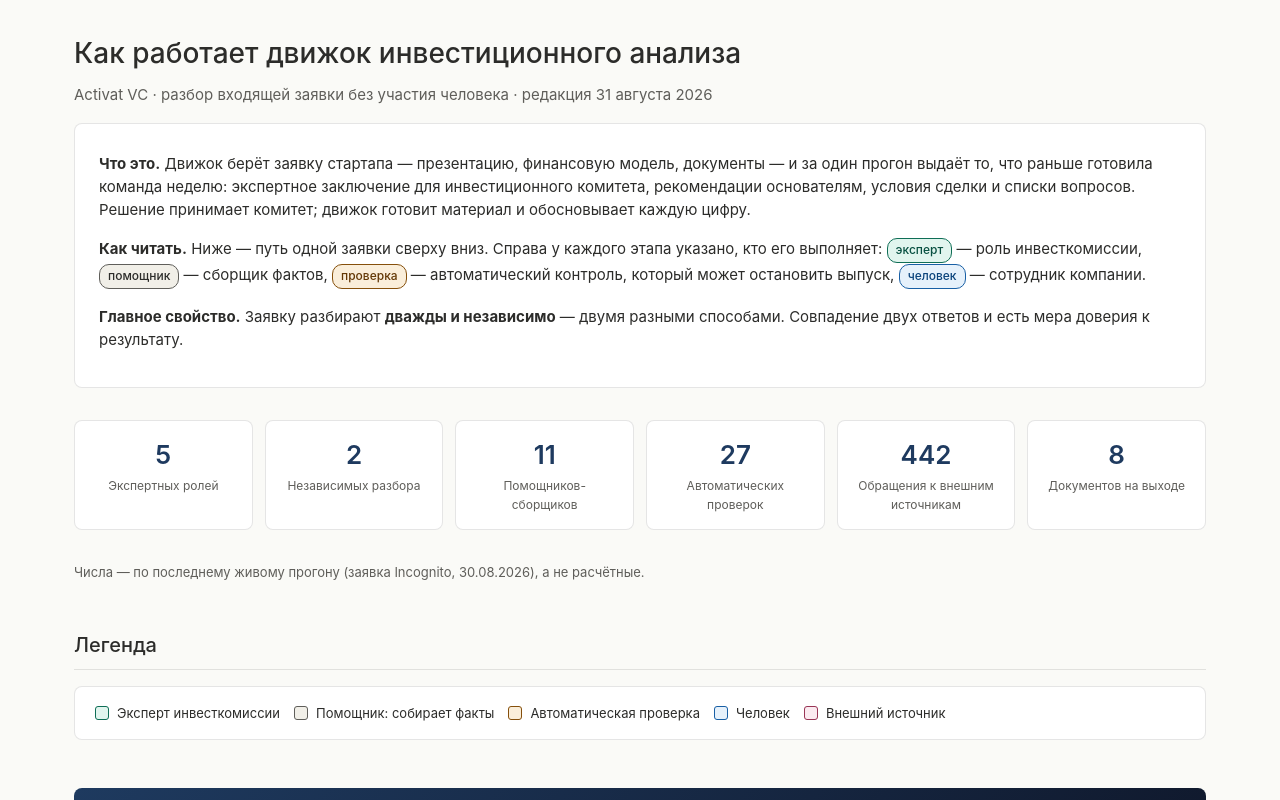
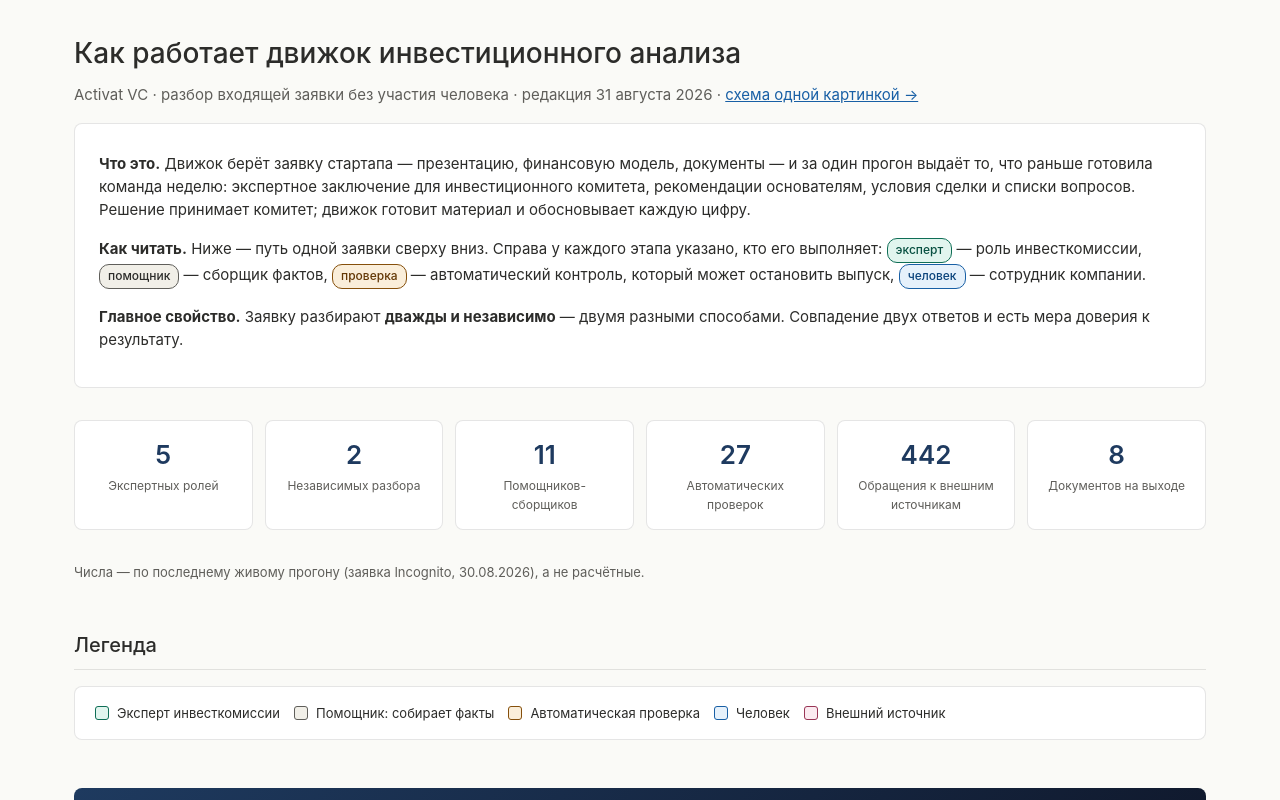
Before and after one commit to bmyrzabek/bmyrzabek.github.io, a plain HTML site: page pages/activat-engines-map/index.html in a window 1280 px wide. Shown: the top 800 px of the page. Drawn offline with Linux system fonts and the light colour scheme.

Commit message:
Ссылка на схему из карты для чтения
Co-Authored-By: Claude Opus 5 <noreply@anthropic.com>

```diff
--- a/pages/activat-engines-map/index.html
+++ b/pages/activat-engines-map/index.html
@@ -55,7 +55,7 @@ table.t th{background:#F5F3EC;font-weight:500}
 </style></head><body><div class="root" id="top">
 
 <h1>Как работает движок инвестиционного анализа</h1>
-<p class="subtitle">Activat VC · разбор входящей заявки без участия человека · редакция 31 августа 2026</p>
+<p class="subtitle">Activat VC · разбор входящей заявки без участия человека · редакция 31 августа 2026 · <a href="../activat-engines-scheme/" style="color:#185FA5">схема одной картинкой →</a></p>
 
 <div class="intro-card">
 <p><strong>Что это.</strong> Движок берёт заявку стартапа — презентацию, финансовую модель, документы — и за один прогон выдаёт то, что раньше готовила команда неделю: экспертное заключение для инвестиционного комитета, рекомендации основателям, условия сделки и списки вопросов. Решение принимает комитет; движок готовит материал и обосновывает каждую цифру.</p>
```
